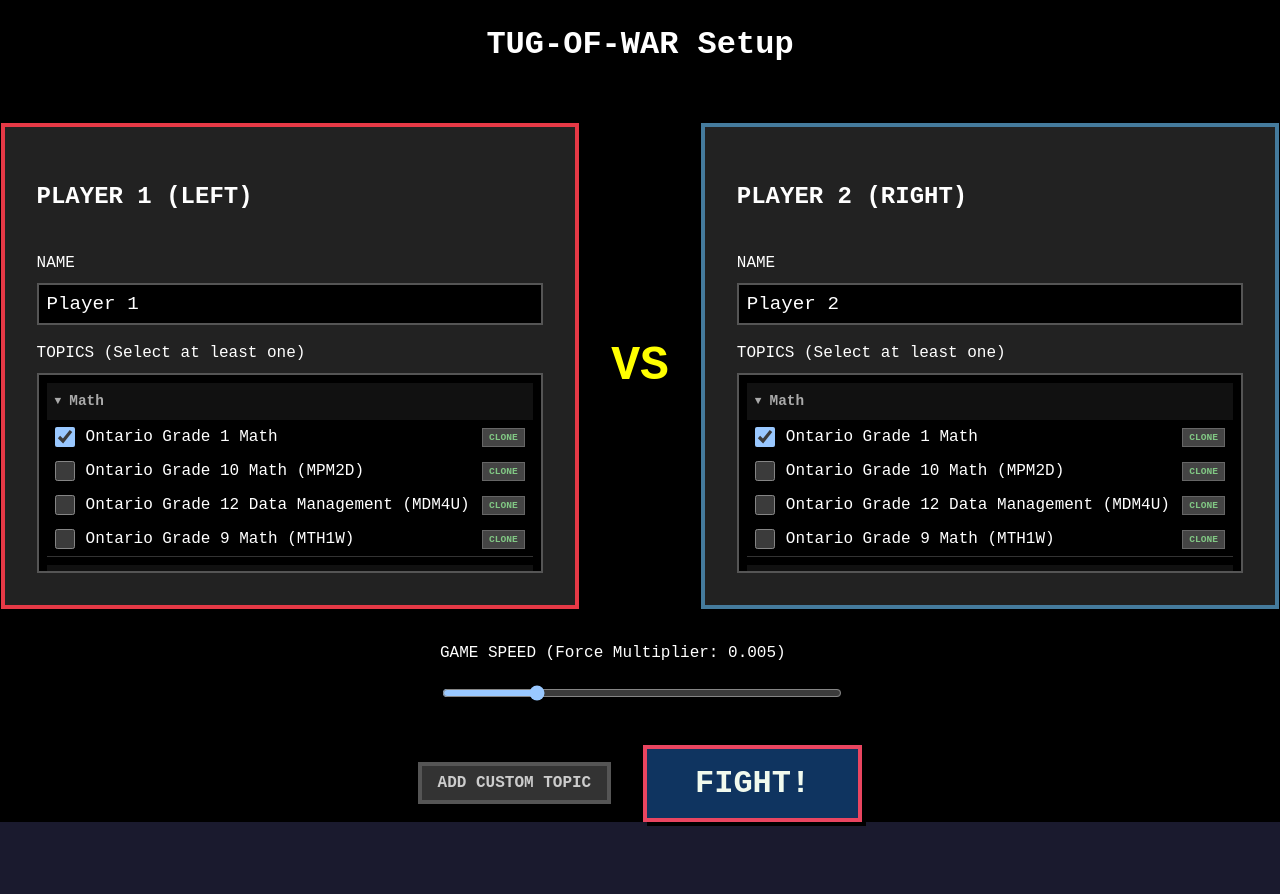
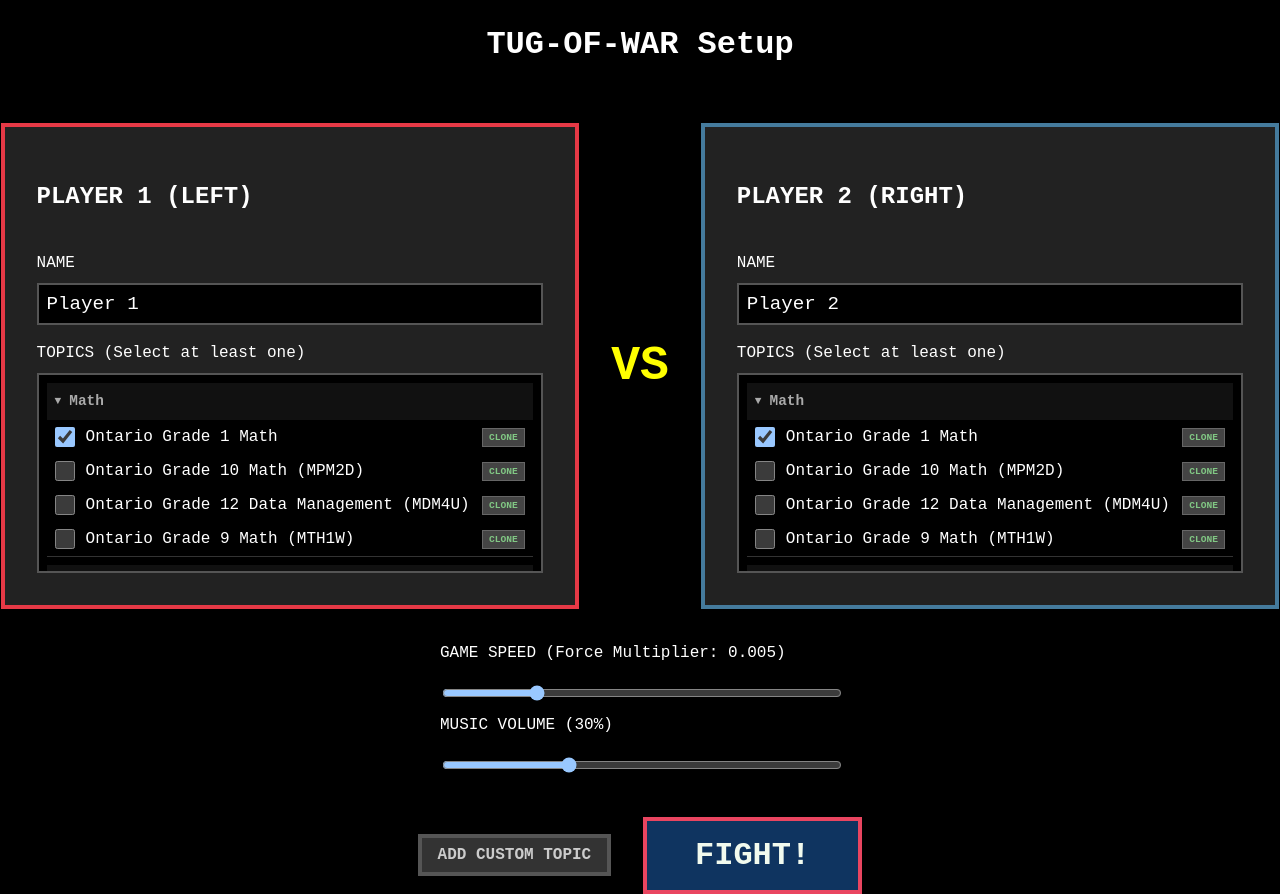
Before and after one commit to l2lam/tug-of-war-education, a Vue app: page / in a window 1280 px wide. Before the commit the page ends 822 px from the top, so only its background shows below. Built offline with nearby package versions, Linux system fonts and the light colour scheme; no server answers.

Commit message:
feat: Add music volume control slider to config screen and centralize volume management using a new composable.  Fixex #8

```diff
--- /dev/null
+++ b/src/composables/useVolumeControl.ts
@@ -0,0 +1,21 @@
+import { ref } from 'vue';
+import { STORAGE_KEYS } from '../constants';
+import { setMusicVolume } from '../services/audio';
+
+export function useVolumeControl() {
+    const savedVolume = localStorage.getItem(STORAGE_KEYS.MUSIC_VOLUME);
+    const musicVolume = ref(savedVolume ? parseFloat(savedVolume) : 0.3);
+
+    function handleVolumeChange(event: Event) {
+        const target = event.target as HTMLInputElement;
+        const volume = parseFloat(target.value);
+        musicVolume.value = volume;
+        setMusicVolume(volume);
+        localStorage.setItem(STORAGE_KEYS.MUSIC_VOLUME, volume.toString());
+    }
+
+    return {
+        musicVolume,
+        handleVolumeChange,
+    };
+}
--- a/src/views/ConfigScreen.vue
+++ b/src/views/ConfigScreen.vue
@@ -4,7 +4,8 @@ import { useGameStore } from '../stores/game';
 import type { Topic } from '../types';
 import ServiceFactory from '../services';
 import { startBackgroundMusic, MUSIC_TRACK } from '../services/audio';
-import { STORAGE_KEYS, CATEGORY } from '../constants';
+import { CATEGORY } from '../constants';
+import { useVolumeControl } from '../composables/useVolumeControl';
 
 const store = useGameStore();
 
@@ -15,12 +16,11 @@ const emit = defineEmits<{
 const topics = ref<Topic[]>([]);
 const categories = ref<string[]>([]);
 const collapsedCategories = ref<Record<string, boolean>>({});
+const { musicVolume, handleVolumeChange } = useVolumeControl();
 
 onMounted(async () => {
   // Resume menu music when returning to config
-  const savedVolume = localStorage.getItem(STORAGE_KEYS.MUSIC_VOLUME);
-  const volume = savedVolume ? parseFloat(savedVolume) : 0.3;
-  startBackgroundMusic(MUSIC_TRACK.MENU, volume);
+  startBackgroundMusic(MUSIC_TRACK.MENU, musicVolume.value);
 
   // Load saved topics for the current names
   await store.loadConfigs();
@@ -158,6 +158,19 @@ function handleStart() {
           max="0.02"
           step="0.001"
           v-model.number="store.config.pullForceMultiplier"
+          class="slider"
+        />
+      </div>
+
+      <div class="field">
+        <label>MUSIC VOLUME ({{ Math.round(musicVolume * 100) }}%)</label>
+        <input
+          type="range"
+          min="0"
+          max="1"
+          step="0.05"
+          :value="musicVolume"
+          @input="handleVolumeChange"
           class="slider"
         />
       </div>
--- a/src/views/GameScreen.vue
+++ b/src/views/GameScreen.vue
@@ -4,8 +4,9 @@ import { useGameStore } from '../stores/game';
 import { useGameLoop } from '../engine/GameLoop';
 import PlayerArea from '../components/PlayerArea.vue';
 import RopeAnimation from '../components/RopeAnimation.vue';
-import { PLAYER_ID, SOUND_TYPE, STORAGE_KEYS } from '../constants';
-import { playSound, startBackgroundMusic, stopBackgroundMusic, setMusicVolume, MUSIC_TRACK } from '../services/audio';
+import { PLAYER_ID, SOUND_TYPE } from '../constants';
+import { playSound, startBackgroundMusic, stopBackgroundMusic, MUSIC_TRACK } from '../services/audio';
+import { useVolumeControl } from '../composables/useVolumeControl';
 
 const store = useGameStore();
 const { startGameLoop, nextRound } = useGameLoop();
@@ -34,16 +35,7 @@ function handleKeydown(e: KeyboardEvent) {
 }
 
 // Volume control
-const savedVolume = localStorage.getItem(STORAGE_KEYS.MUSIC_VOLUME);
-const musicVolume = ref(savedVolume ? parseFloat(savedVolume) : 0.3);
-
-function handleVolumeChange(event: Event) {
-  const target = event.target as HTMLInputElement;
-  const volume = parseFloat(target.value);
-  musicVolume.value = volume;
-  setMusicVolume(volume);
-  localStorage.setItem(STORAGE_KEYS.MUSIC_VOLUME, volume.toString());
-}
+const { musicVolume, handleVolumeChange } = useVolumeControl();
 
 onMounted(() => {
   // Start background music with persisted volume
```
